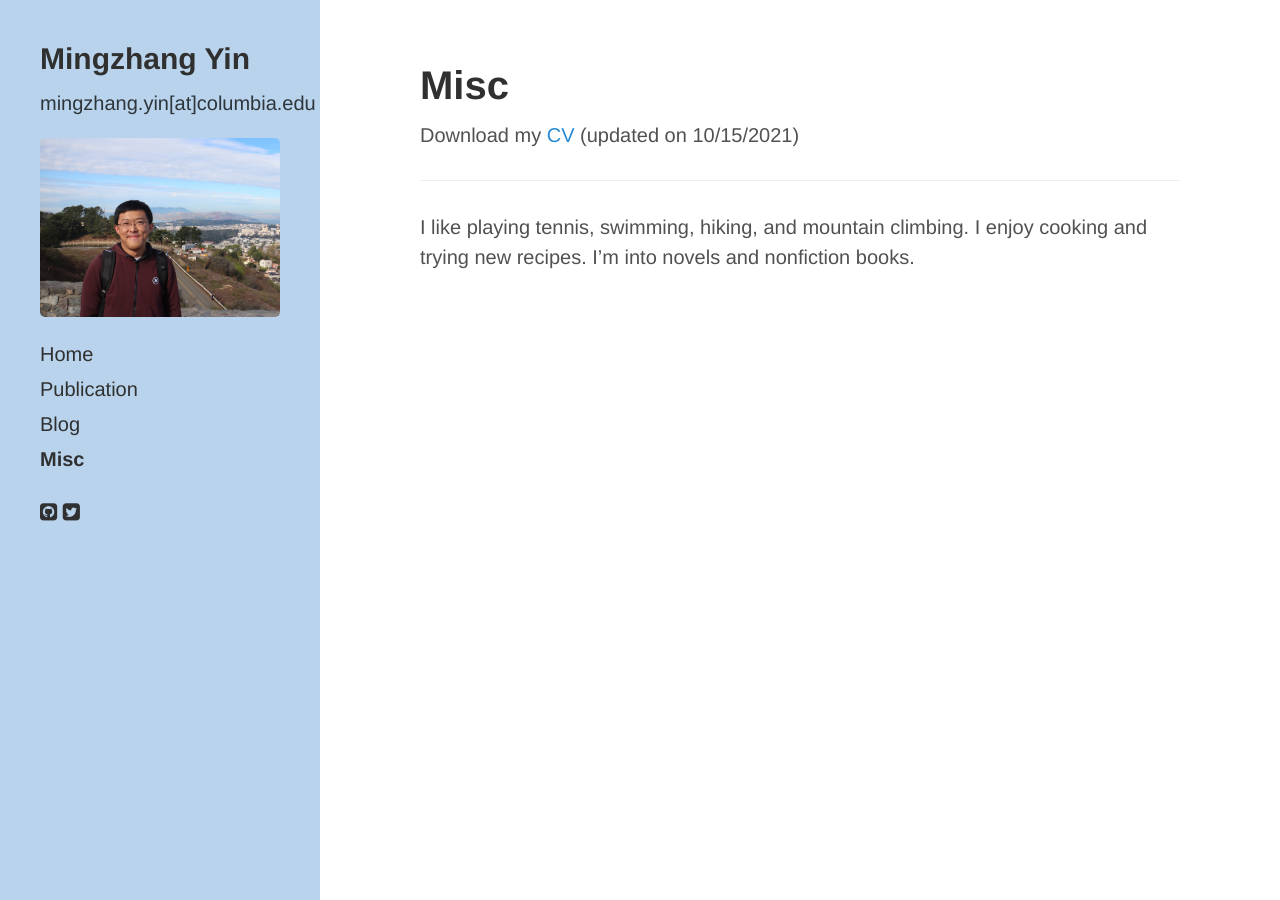
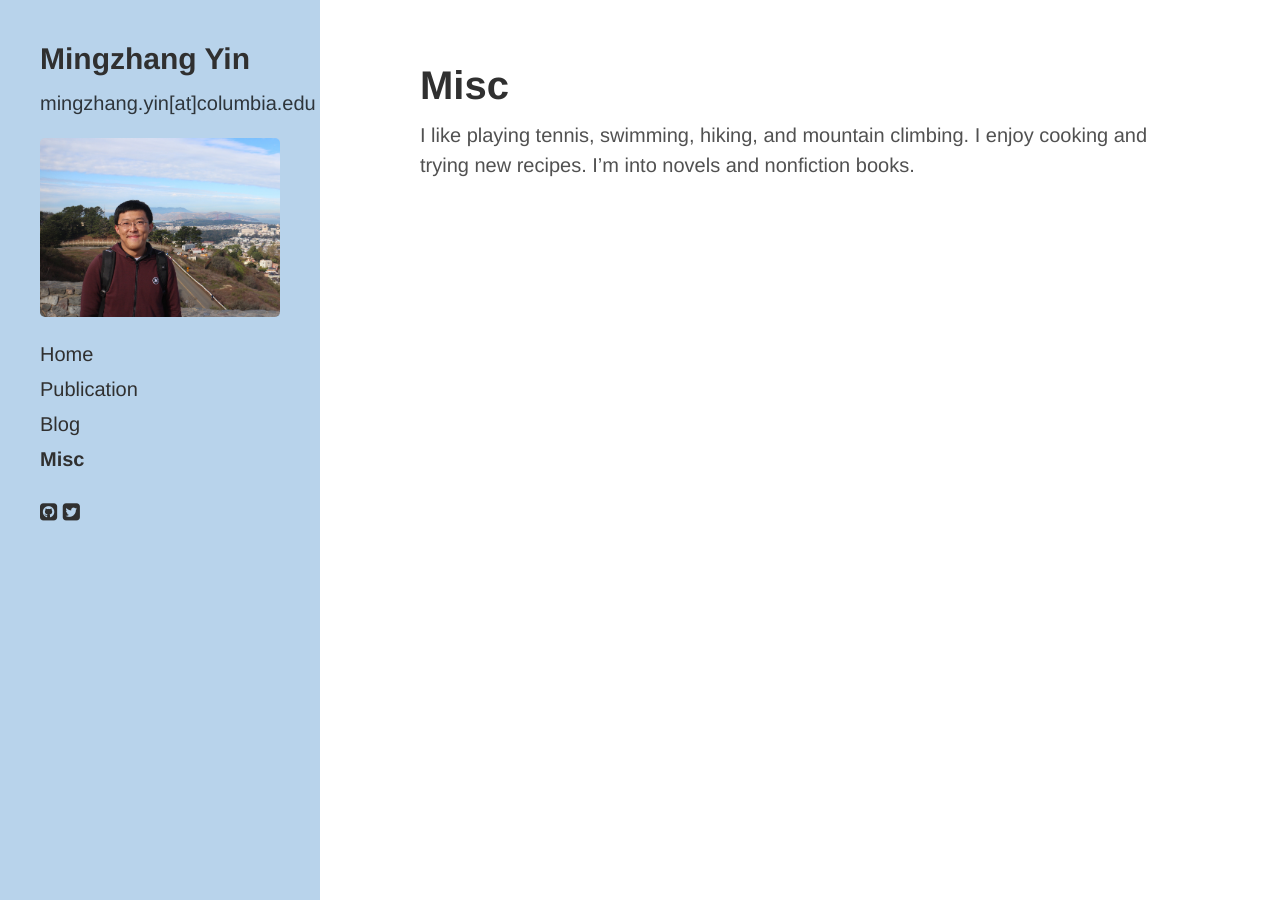
Before and after one commit to mingzhang-yin/mingzhang-yin.github.io, a Jekyll site: the page built from d-about.md, in a window 1280 px wide. Built offline with Jekyll 4.4.1, drawn with Linux system fonts in a browser that asks for light colours; nearby versions of some CDN libraries; a style sheet for code colours, icons or effects is not loaded.

Commit message:
Update d-about.md

```diff
--- a/d-about.md
+++ b/d-about.md
@@ -3,9 +3,7 @@
 title: Misc
 ---
 
-Download my [CV](https://mingzhang-yin.github.io/assets/pdfs/CV_Mingzhang%20Yin.pdf) (updated on 10/15/2021)
 
-___
 
 [comment]: # *Status*
 
```
